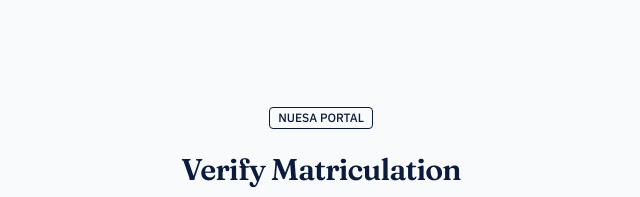
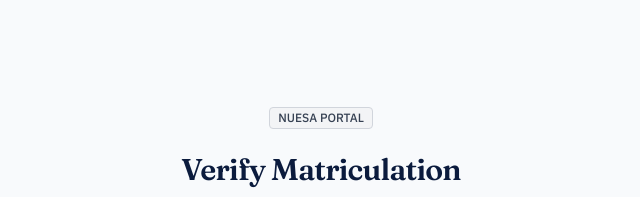
Before and after one commit to Manjayy-645/NUESA_UNIPORT-SB, a Next.js app: page /signup in a window 1280 px wide. Shown: the top 197 px of the page, without its empty margins (319-959 px from the left). Built offline with nearby package versions, Linux system fonts and the light colour scheme.

Commit message:
Fix badge variant type error

```diff
--- a/app/signup/page.tsx
+++ b/app/signup/page.tsx
@@ -75,7 +75,7 @@ export default function SignupPage() {
     <div className="min-h-screen bg-sand flex flex-col justify-center py-12 px-4 sm:px-6 lg:px-8">
       <div className="sm:mx-auto sm:w-full sm:max-w-md">
         <div className="flex justify-center mb-6">
-          <Badge variant="primary">NUESA PORTAL</Badge>
+          <Badge variant="neutral">NUESA PORTAL</Badge>
         </div>
         <h2 className="mt-2 text-center text-3xl font-serif font-bold text-primary mb-2">
           {step === 1 ? 'Verify Matriculation' : step === 2 ? 'Personal Details' : 'Review & Confirm'}
```
